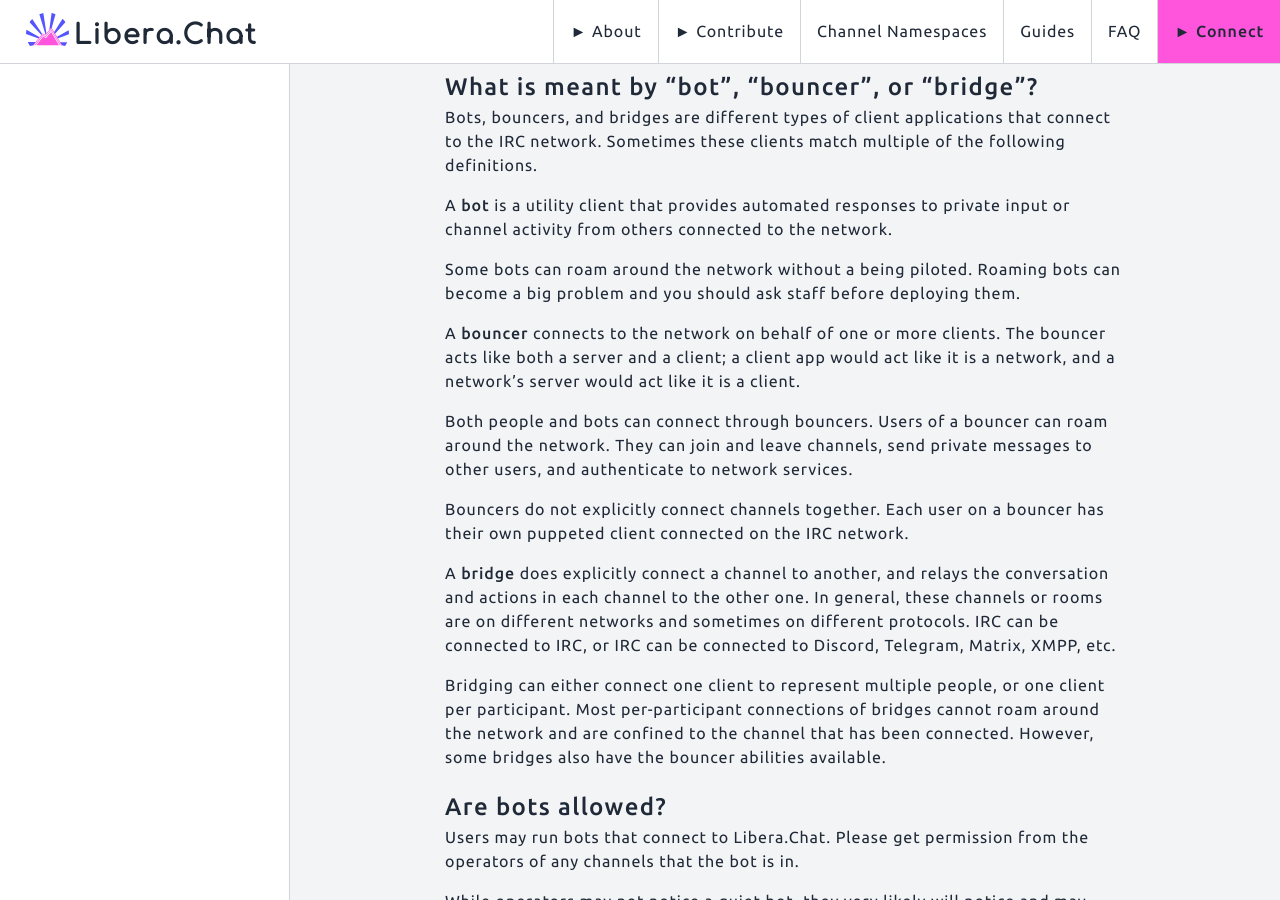
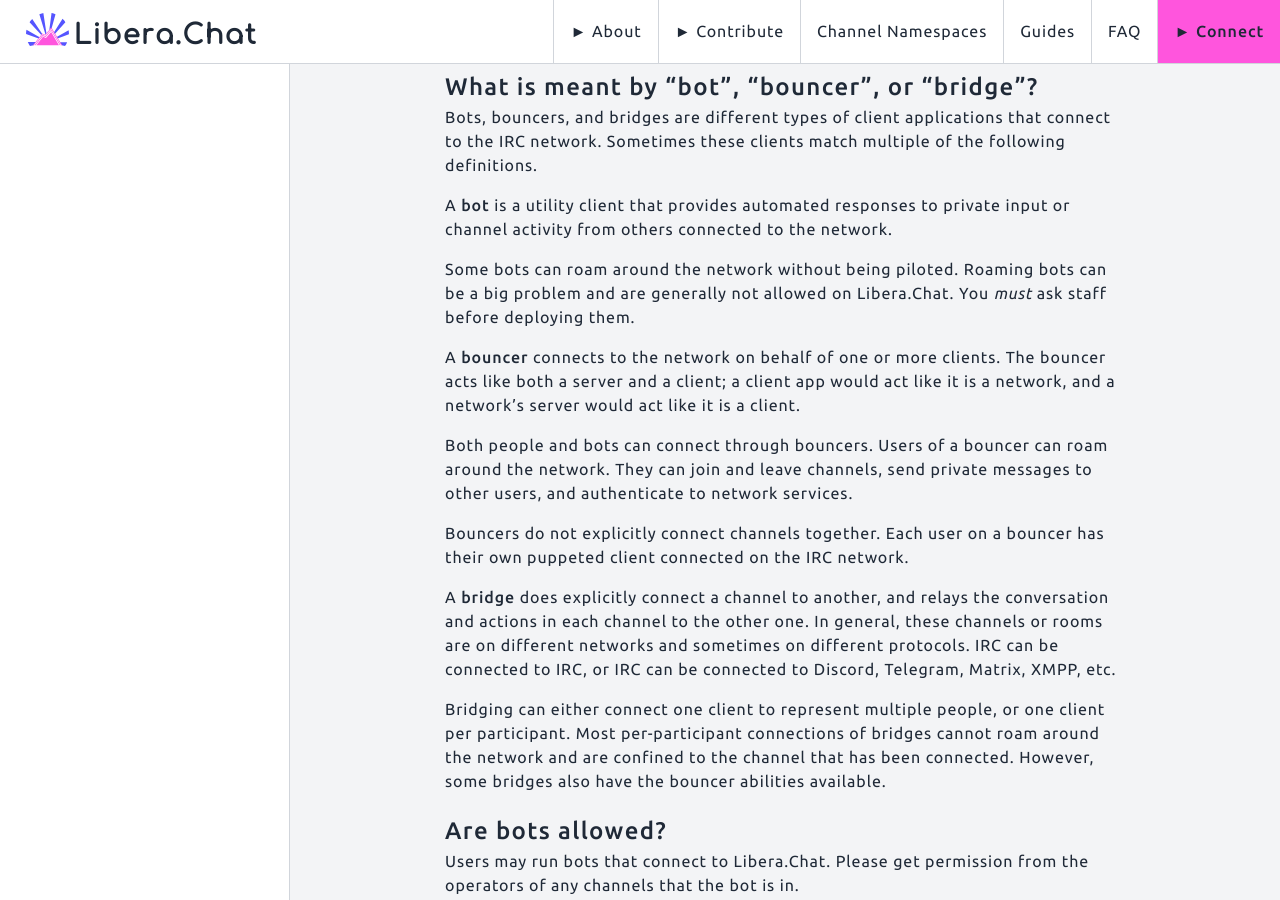
Before and after one commit to Libera-Chat/libera-chat.github.io, a Jekyll site: the page built from content/_guides/faq.md, in a window 1280 px wide and 900 px high, scrolled down 4431 px. Built offline with Jekyll 4.4.1, drawn with Linux system fonts in a browser that asks for light colours.

Commit message:
Tweak wording & typos

```diff
--- a/content/_guides/faq.md
+++ b/content/_guides/faq.md
@@ -220,8 +220,9 @@
 A **bot** is a utility client that provides automated responses to private
 input or channel activity from others connected to the network.
 
-Some bots can roam around the network without a being piloted. Roaming bots
-can become a big problem and you should ask staff before deploying them.
+Some bots can roam around the network without being piloted. Roaming bots
+can be a big problem and are generally not allowed on Libera.Chat. You
+*must* ask staff before deploying them.
 
 A **bouncer** connects to the network on behalf of one or more clients. The
 bouncer acts like both a server and a client; a client app would act like
```
